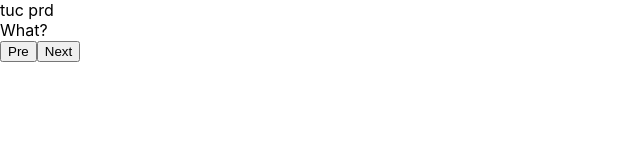
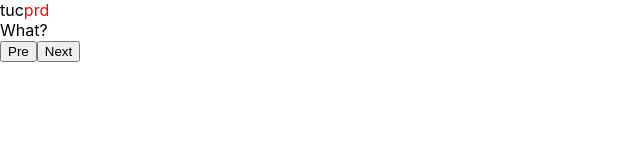
Before and after one commit to OldrichKruchna/security-scorecard-challenge, a React (Create React App) app: page / in a window 1280 px wide. Shown: the top 160 px of the page, without its empty margins (0-640 px from the left). Built offline with nearby package versions, Linux system fonts and the light colour scheme.

Commit message:
add selection of the word

```diff
--- /dev/null
+++ b/src/SentencePreview.css
@@ -0,0 +1,3 @@
+.active {
+    color: red;
+}
--- a/src/SentencePreview.js
+++ b/src/SentencePreview.js
@@ -1,17 +1,33 @@
 import React from "react";
 import { connect } from "react-redux";
 
-const SentencePreview = props => {
-    return (
-      <div>{ props.state.words.join(' ') }</div>
-    );
-};
+import './SentencePreview.css';
 
 const mapStateToProps = state => {
     return {
-      state: state
+      state
     };
 };
 
+class SentencePreview extends React.Component {
+  selectWord(index) {
+    this.props.dispatch({ type: 'SET', index });
+  }
+
+  renderWords(props) {
+    return props.state.words.map((word, index) => {
+      return <span onClick={this.selectWord.bind(this, index)} className={props.state.currentQuestion === index ? 'active' : ''} key={index}>{word}</span>;
+    })
+  }
+
+  render() {
+    return  (
+      <div>{ this.renderWords(this.props) }</div>
+    );
+  }
+}
+
+// export default Detail;
+
 // https://medium.com/@atomarranger/redux-mapstatetoprops-and-mapdispatchtoprops-shorthand-67d6cd78f132
 export default connect(mapStateToProps)(SentencePreview);
--- a/src/reducers/currentQuestion.js
+++ b/src/reducers/currentQuestion.js
@@ -4,6 +4,8 @@ export default function currentQuestion(state = 0, action) {
         return state + 1;
       case 'DECREMENT':
         return state - 1;
+      case 'SET':
+        return state = action.index;
       default:
         return state;
     };
```
